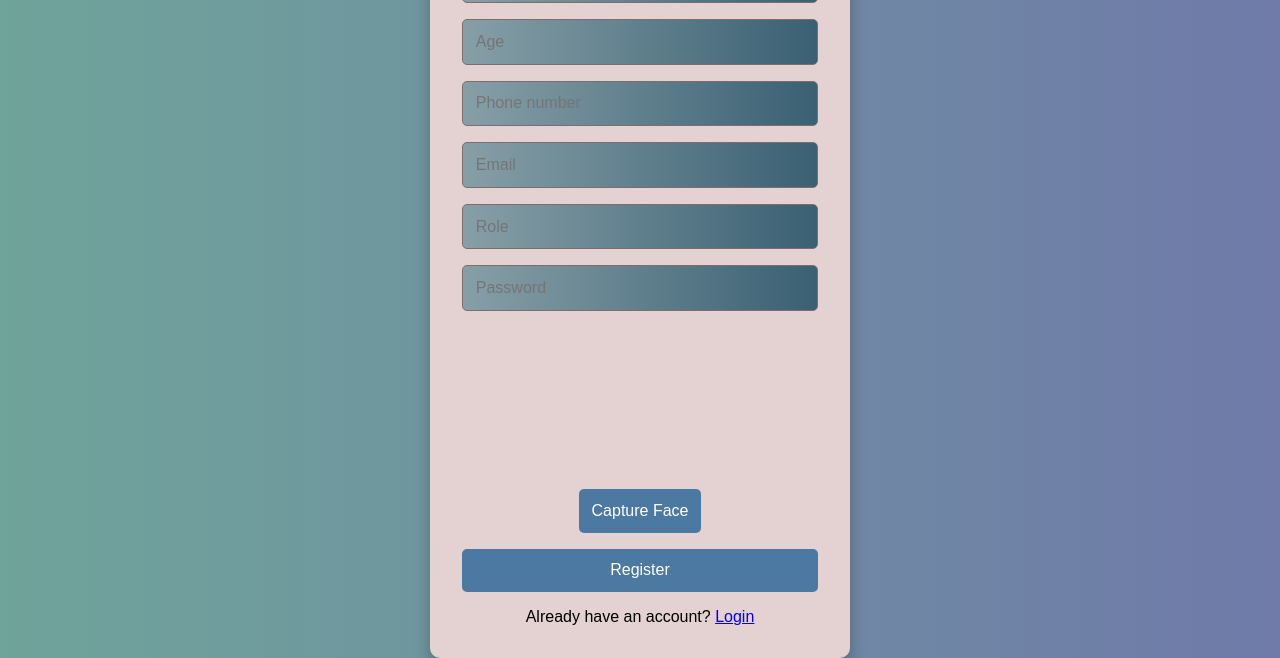
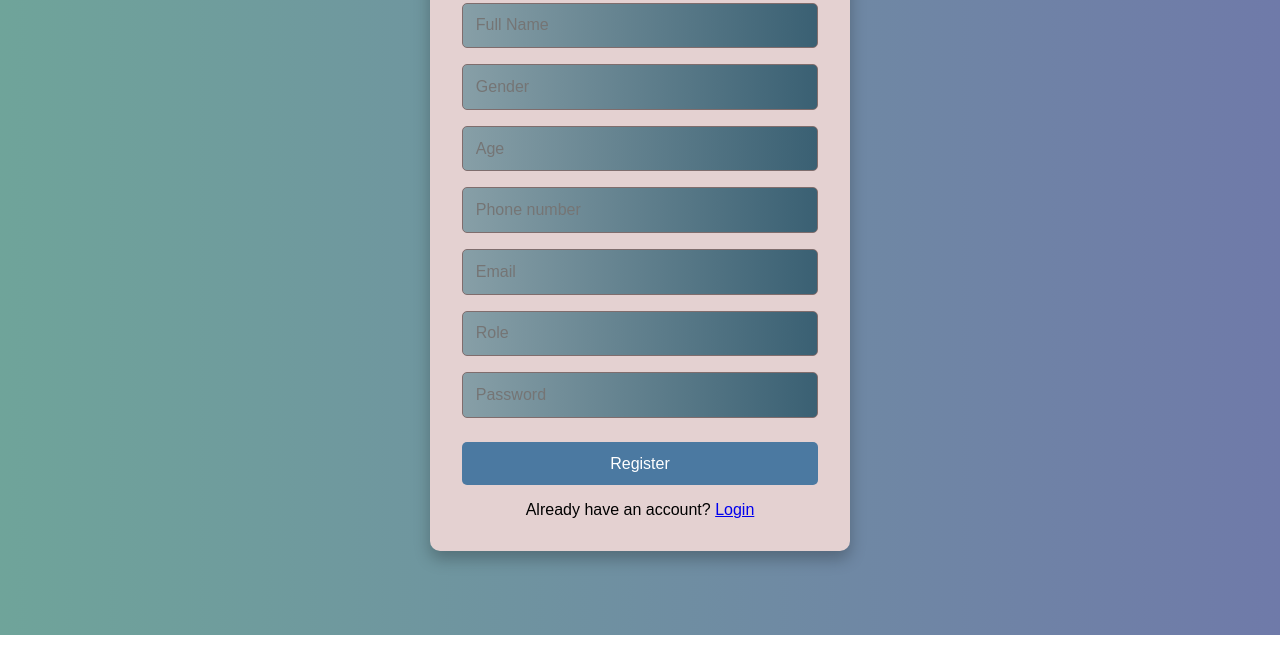
Before and after one commit to ayanproject/VOTONN-UI, a plain HTML site: page signup.html in a window 1280 px wide. Shown: the part 165-823 px from the top of the page. After the commit the page ends 800 px from the top, so only its background shows below. Drawn offline with Linux system fonts and the light colour scheme.

Commit message:
Remove webcam capture section from signup.html
Removed webcam capture section from signup form.

```diff
--- a/signup.html
+++ b/signup.html
@@ -19,12 +19,7 @@
             <input type="password" id="password" placeholder="Password" required />
 
             <!-- Webcam Capture Section -->
-            <div class="camera">
-                <video id="video" autoplay></video>
-                <button type="button" id="captureBtn">Capture Face</button>
-                <canvas id="canvas" style="display:none;"></canvas>
-                <img id="preview" alt="Captured Image" style="margin-top:10px; max-width:100%; display:none;"/>
-            </div>
+
 
             <button type="submit">Register</button>
             <p>Already have an account? <a href="index.html">Login</a></p>
```
